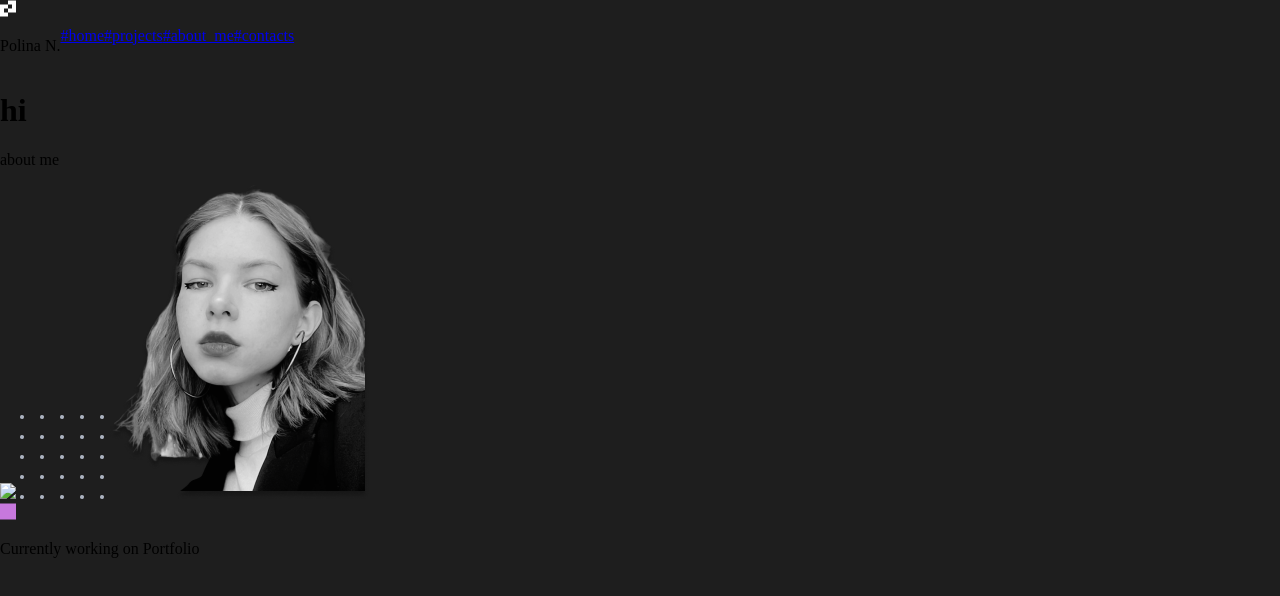
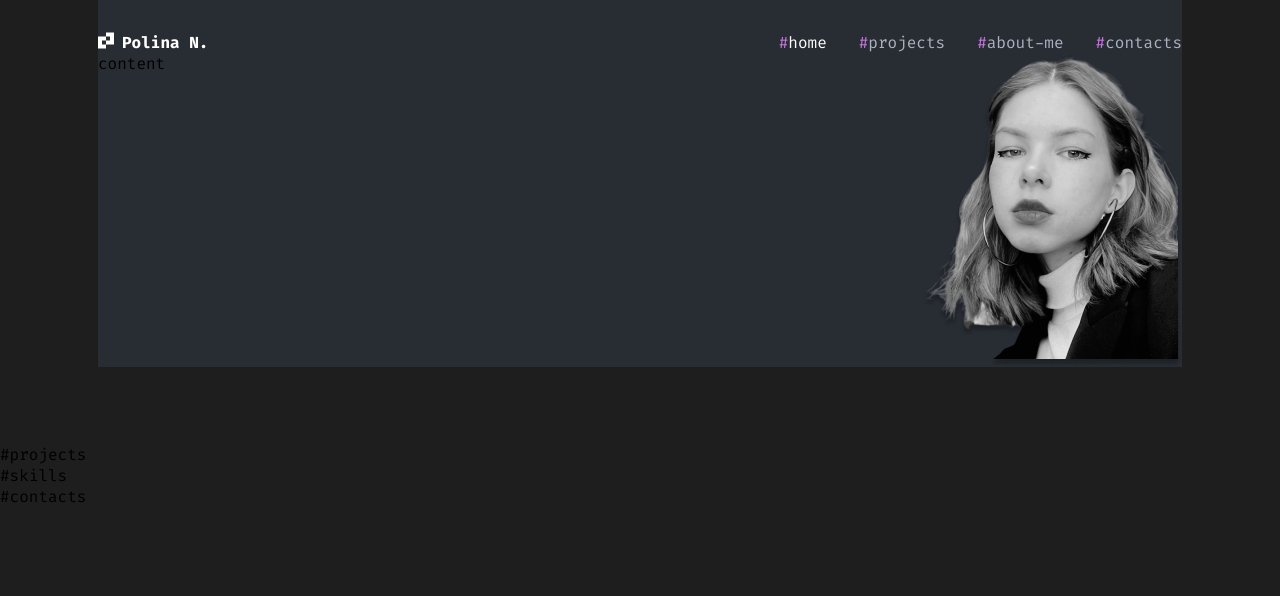
Before and after one commit to polinanapolova/site, a website: page portfolio/index.html in a window 1280 px wide. Drawn offline with Linux system fonts and the light colour scheme.

Commit message:
reset and new style file

```diff
--- /dev/null
+++ b/portfolio/css/reset.css
@@ -0,0 +1,82 @@
+*{
+    padding: 0px;
+    margin: 0px;
+    border: none;
+}
+
+*,
+*::before,
+*::after{
+    box-sizing: border-box;
+}
+
+a, a:link, a:visited{
+    text-decoration: none;
+}
+
+a:hover{
+    text-decoration: none;
+}
+
+aside, nav, footer, header, section, main {
+	display: block;
+}
+
+h1, h2, h3, h4, h5, h6, p {
+    font-size: inherit;
+	font-weight: inherit;
+}
+
+ul, ul li {
+	list-style: none;
+}
+
+img {
+	vertical-align: top;
+}
+
+img, svg {
+	max-width: 100%;
+	height: auto;
+}
+
+address {
+    font-style: normal;
+}
+
+input, textarea, button, select {
+	font-family: inherit;
+    font-size: inherit;
+    color: inherit;
+    background-color: transparent;
+}
+
+input::-ms-clear {
+	display: none;
+}
+
+button, input[type="submit"] {
+    display: inline-block;
+    box-shadow: none;
+    background-color: transparent;
+    background: none;
+    cursor: pointer;
+}
+
+input:focus, input:active,
+button:focus, button:active {
+    outline: none;
+}
+
+button::-moz-focus-inner {
+	padding: 0;
+	border: 0;
+}
+
+label {
+	cursor: pointer;
+}
+
+legend {
+	display: block;
+}
--- /dev/null
+++ b/portfolio/css/style.css
@@ -0,0 +1,68 @@
+@import "./reset.css";
+@import url('https://fonts.googleapis.com/css2?family=Fira+Code:wght@400;500;600;700&display=swap');
+
+body{
+    font-family: 'Fira Code', monospace;
+    background-color: #1E1E1E;
+}
+
+.container{
+    max-width: 1084px;
+    padding: 0;
+    margin: 0 auto;
+    background-color: #282C33;
+}
+
+/*Header*/
+.header{
+    /*padding-top: 32px;*/
+    padding-bottom: 77px;
+
+}
+
+.header-nav{
+    display: flex;
+    justify-content: space-between;
+    align-items: flex-end;
+    padding-top: 32px;
+}
+
+.img_logo{
+    margin-right: 8px;
+}
+
+.logo{
+    font-weight: 700;
+    font-size: 16px;
+    color: #fff;
+}
+
+/*Navigation*/
+
+.nav-list{
+    display: flex;
+    column-gap: 32px;
+    font-weight: 400;
+    font-style: 16px;
+}
+
+.nav-link{
+    color:#ABB2BF;
+}
+
+.nav-link::before{
+    content:"#";
+    color: #C778DD;
+}
+
+.nav-link.active{
+    color: #FFFFFF;
+}
+
+/*header-content*/
+
+.header-row{
+    display: flex;
+    justify-content: space-between;
+    column-gap: 30px;
+}
--- a/portfolio/index.html
+++ b/portfolio/index.html
@@ -4,37 +4,48 @@
     <meta charset="UTF-8">
     <meta http-equiv="X-UA-Compatible" content="IE=edge">
     <meta name="viewport" content="width=device-width, initial-scale=1.0">
-    <link rel="stylesheet" href="style.css">
+    <link rel="stylesheet" href="./css/style.css">
+    <link rel="stylesheet" href="./css/reset.css">
     <title>Homepage</title>
 </head>
 <body>
-    <header>
-        <div class="logo">
-            <img src="img/Union.png">
-            <p>Polina N.</p>
-        </div>
-        <div class="links">
-            <ul>
-                <li><a href="/home">#home</a></li>
-                <li><a href="/projects">#projects</a></li>
-                <li><a href="/about_me">#about_me</a></li>
-                <li><a href="/contacts">#contacts</a></li>
-            </ul>
+    <header class="header">
+        <div class="container">
+            <div class="header-nav">
+                <a href="#!" class="logo"><img class="img_logo" src="./img/Logo.svg" width="16px" height="16px">Polina N.</a>
+
+                <nav class="nav">
+                    <ul class="nav-list">
+                        <li class="nav-item"><a href="#!" class="nav-link active">home</a></li>
+                        <li class="nav-item"><a href="#!" class="nav-link">projects</a></li>
+                        <li class="nav-item"><a href="#!" class="nav-link">about-me</a></li>
+                        <li class="nav-item"><a href="#!" class="nav-link">contacts</a></li>
+                    </ul>
+                </nav>
+
+            </div>
+
+            <div class="header-row">
+                <div class="header-content">
+                    content
+                </div>
+                <div class="header-img">
+                    <img src="./img/me.png">
+                </div>
+            </div>
         </div>
     </header>
-    <div class="first">
-        <div class="hi"><h1>hi</h1>
-            <p>about me</p>
-        </div>
-        <div class="photo">
-            <img src="img/Logo-2.png">
-            <img src="img/Dots.png">
-            <img src="img/me.png">
-        </div>
-        <div class="status">
-            <img src="img/Rectangle 27.png">
-            <p>Currently working on Portfolio</p>
-        </div>
+
+    <div class="projects">
+        <h1 class="title">#projects</h1>
     </div>
+    <div class="skills">
+        <h1 class="title">#skills</h1>
+    </div>
+    <div class="contacts">
+        <h1 class="title">#contacts</h1>
+    </div>
+    <footer></footer>
+</div>
 </body>
 </html>
--- a/portfolio/style.css
+++ /dev/null
@@ -1,20 +0,0 @@
-body{
-    background-color: #1E1E1E;
-    margin: 0;
-}
-header{
-    display: flex;
-    flex-flow: row nowrap;
-    justify-content: flex-start;
-    align-items: center;
-}
-.links{
-    flex-grow: 1;
-}
-.links ul {
-    display: flex;
-    flex-flow: row nowrap;
-    margin: 0;
-    padding: 0;
-    list-style: none;
-  }
```
Also changed, not shown: portfolio/img/Logo.svg (added), 1 other file.
